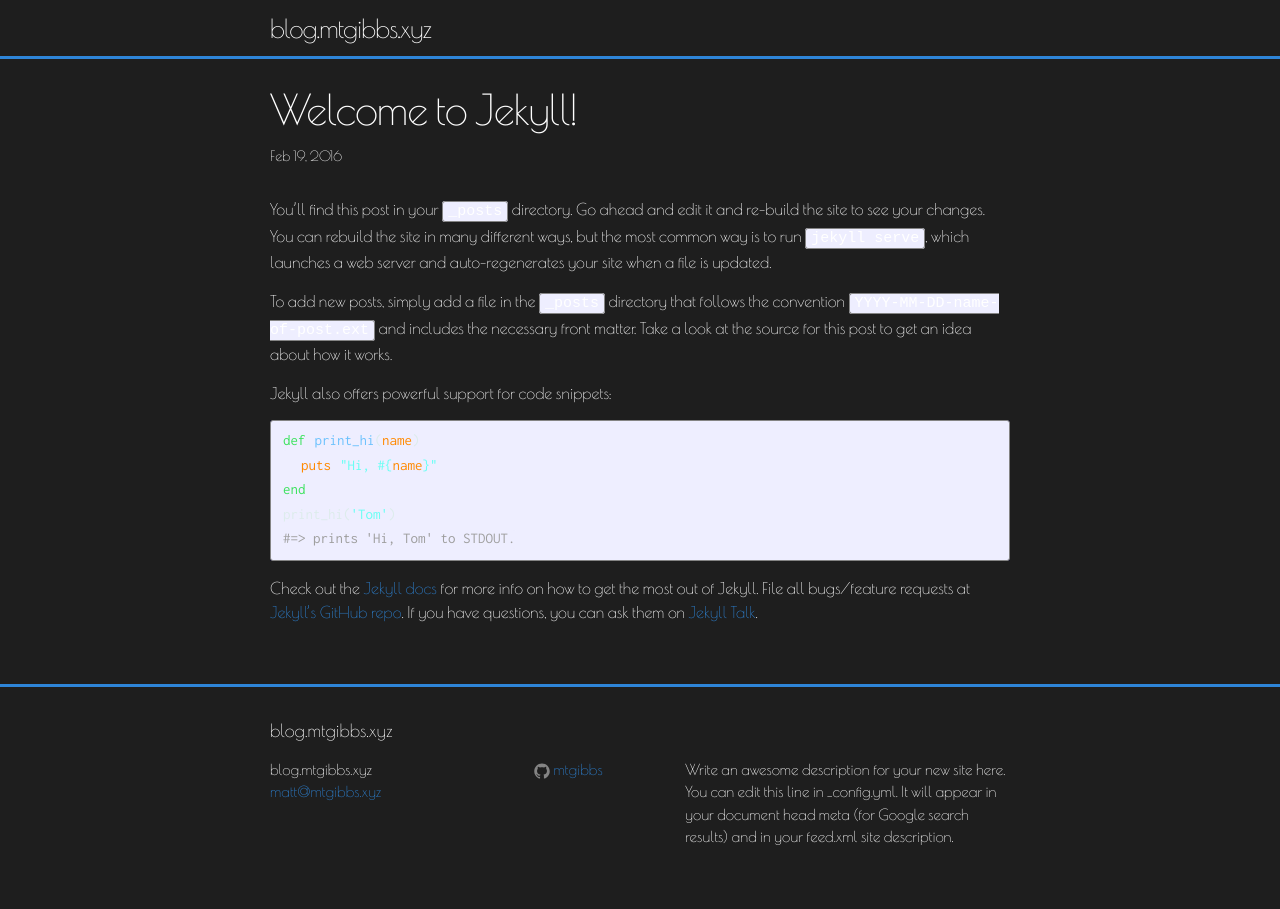
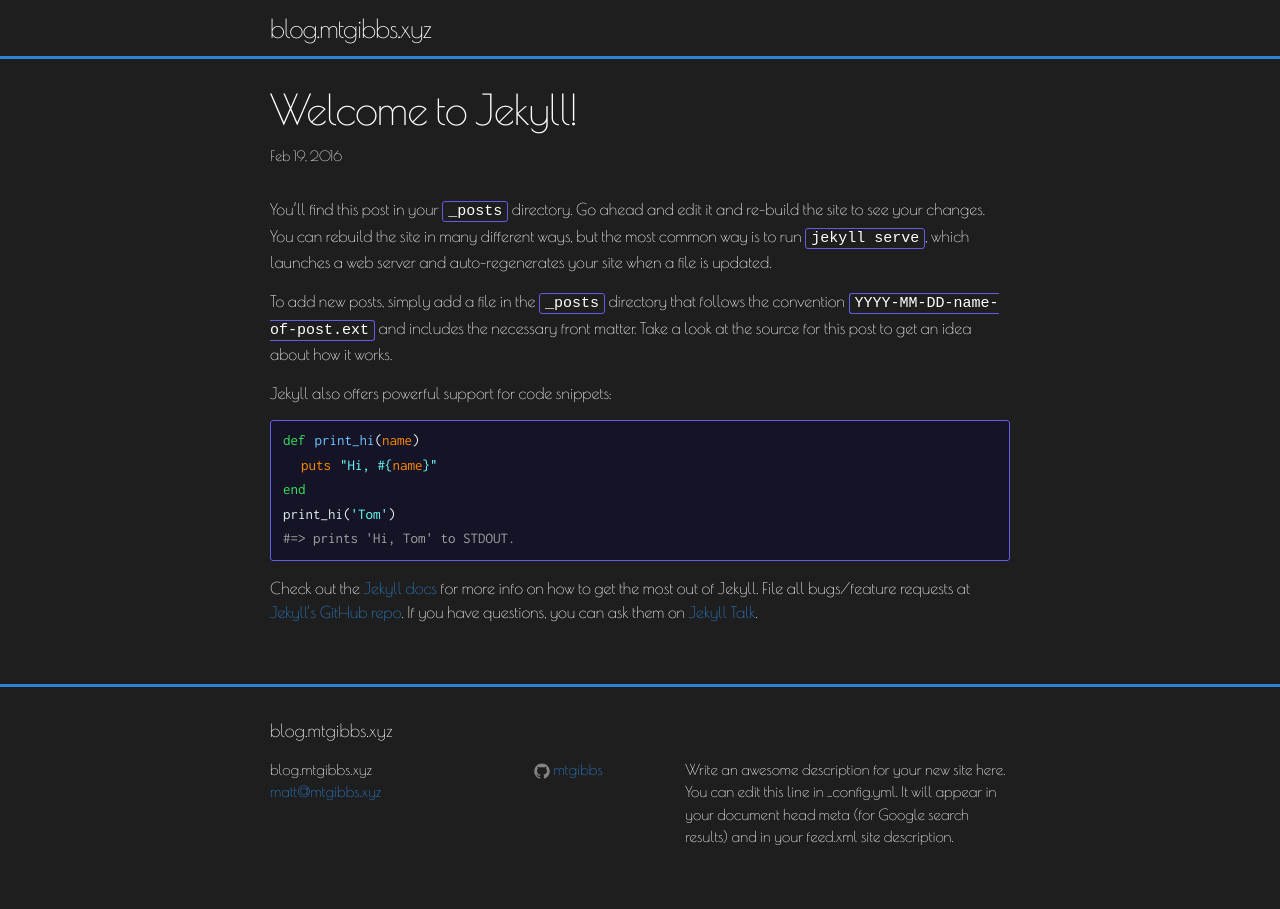
Before and after one commit to mtgibbs/mtgibbs.github.io, a Jekyll site: the page built from _posts/2016-02-18-welcome-to-jekyll.markdown, in a window 1280 px wide. Built offline with Jekyll 4.4.1, drawn with Linux system fonts in a browser that asks for light colours; some web fonts are replaced.

Commit message:
changing some code/pre styling

```diff
--- a/_sass/_base.scss
+++ b/_sass/_base.scss
@@ -125,9 +125,8 @@
 pre,
 code {
     font-size: 15px;
-    border: 1px solid $grey-color-light;
+    border: 1px solid $alt2-color;
     border-radius: 3px;
-    background-color: #eef;
 }
 
 code {
```
